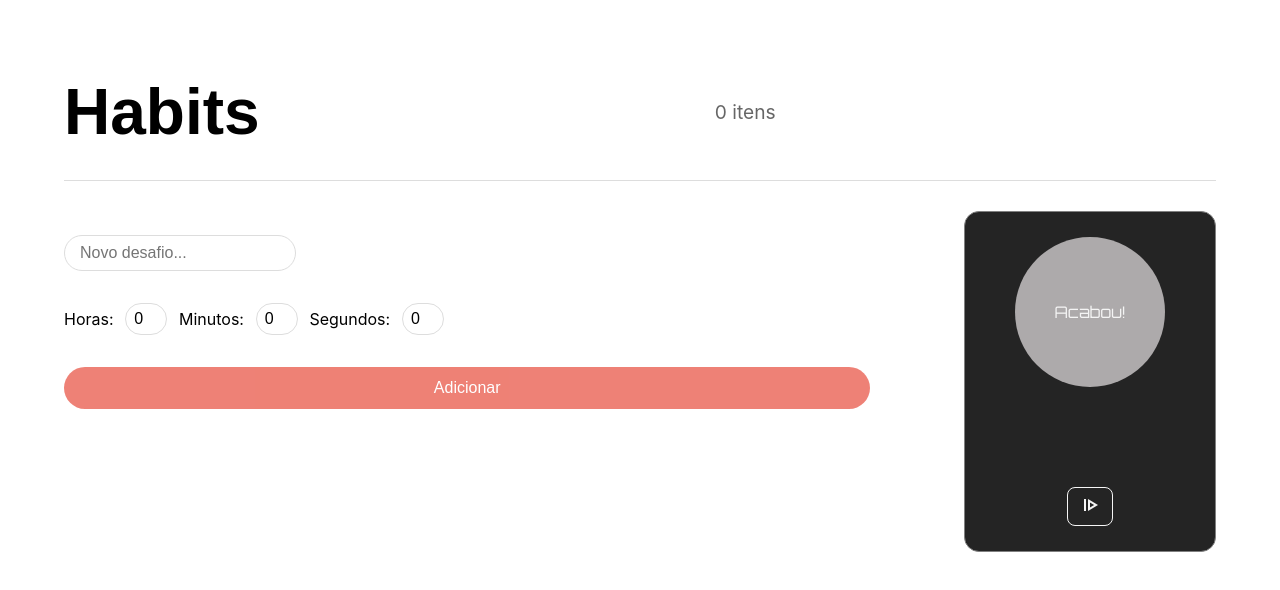
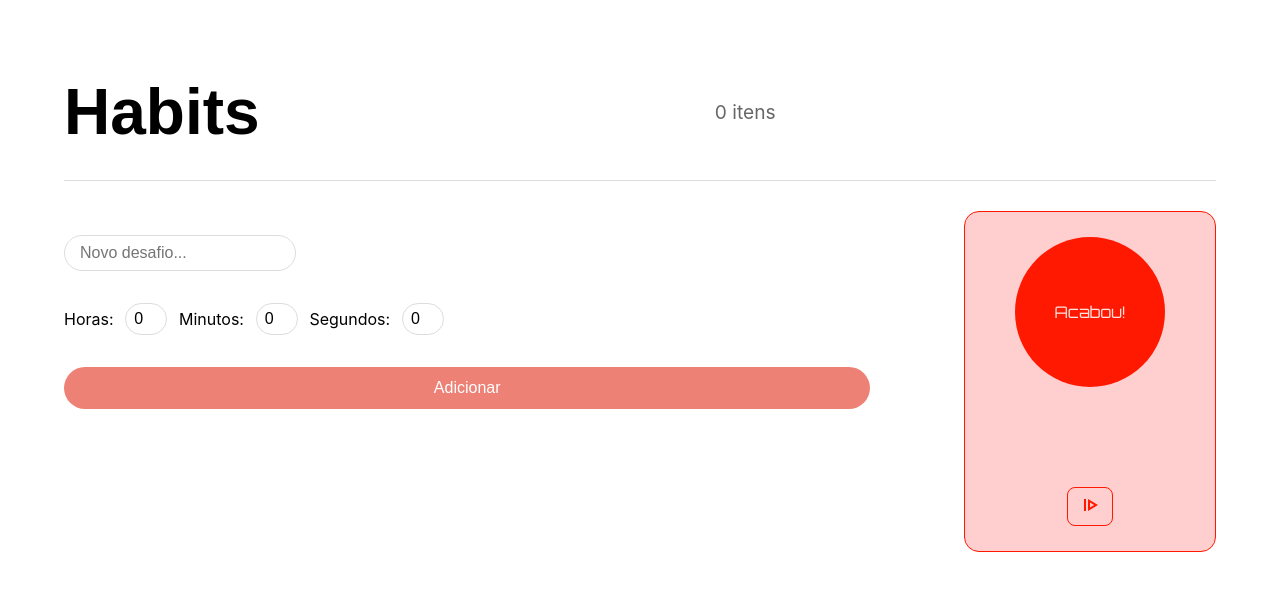
Before and after one commit to ufjf-dcc207/ufjf-dcc207-2024-3-a-trb1-C9BrenoFR, a React (Vite) app: page / in a window 1280 px wide. Shown: the top 590 px of the page. Built offline with nearby package versions, Linux system fonts and the light colour scheme; a web font is replaced by a local one.

Commit message:
Retirada da mudança de cor do tempo do timer

```diff
--- a/src/components/Clock.css
+++ b/src/components/Clock.css
@@ -8,10 +8,10 @@
     align-items: center;
 
     padding:  25px 50px 25px 50px;
-    border: 0.5px gray solid;
+    border: 0.5px #ff1900 solid;
     border-radius: 15px;
 
-    background-color: #242424;
+    background-color: #ffcece;
 }
 
 .clock-display{
@@ -27,29 +27,21 @@
     border-radius: 100%;
     margin-bottom: 100px;
 
-    background-color: #ADAAAB;
-}
-
-.middle{
-    color: #c98600
-}
-
-.ending{
-    color: #E3242B
+    background-color: #ff1900;
 }
 
 .actions{
-    border: 1px #f5f5f5 solid;
+    border: 1px #ff1900 solid;
     border-radius: 8px;
     padding: 5px 10px 5px 10px;
 
-    color: #f5f5f5;
+    color: #ff1900;
     background-color: transparent;
 
     cursor: pointer;
 }
 
 .actions:hover {
-    background-color: #f5f5f5;
-    color: #242424;
+    background-color: #ff1900;
+    color: #ffcece;
 }
```
